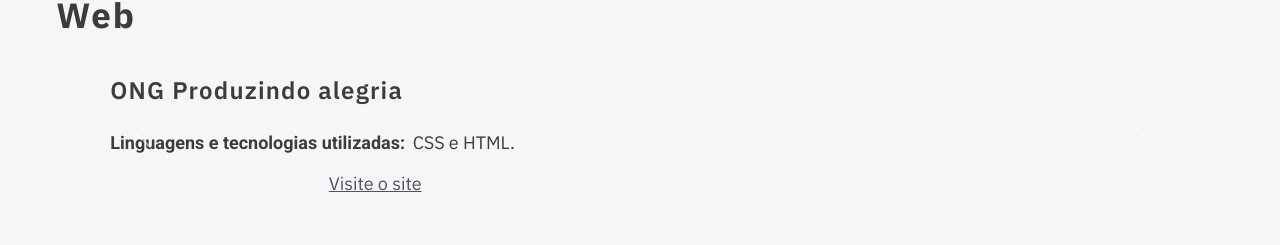
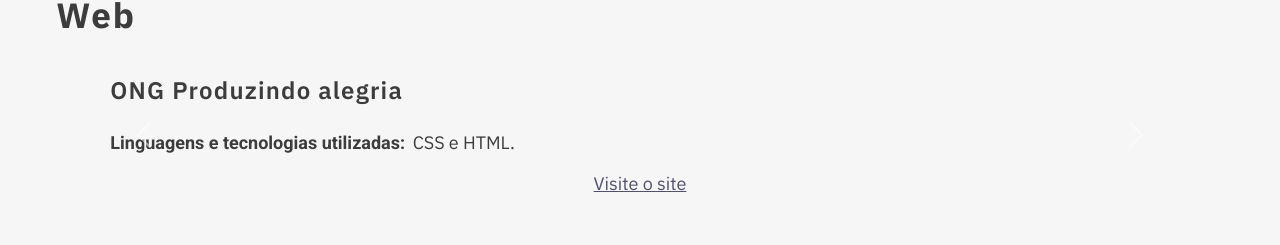
Before and after one commit to miilacg/portfolio, a Next.js app: page /Projetos in a window 1280 px wide. Shown: the part 341-586 px from the top of the page. Built offline with nearby package versions, Linux system fonts and the light colour scheme.

Commit message:
PROJETO: correções de estilo

```diff
--- a/src/pages/Projetos.tsx
+++ b/src/pages/Projetos.tsx
@@ -31,7 +31,7 @@ export default function Projetos() {
                   category == project.category && (
                     <Carousel.Item key={ project.id }>
                       <div className={ styles.project }>
-                        <div className={ styles.description }>
+                        <div className={ styles.description } style={{ width: project.image ? '50%' : '100%', margin: project.image ? '0 1.5625rem 0 0' : '0' }}>
                           <Typography variant='h3'> { project.title } </Typography>
 
                           <div dangerouslySetInnerHTML={{ __html: project.description }} />
--- a/src/styles/pages/Projetos.module.scss
+++ b/src/styles/pages/Projetos.module.scss
@@ -2,7 +2,7 @@
   height: auto;
 
   margin-top: 4.3125rem;
-  padding-bottom: calc(var(--alturaFooter) + 3.8125rem);
+  padding-bottom: 1rem;
 
   h1 {
     margin: 0;
@@ -32,9 +32,6 @@
       padding: 0 3.375rem;
 
       .description {
-        width: 50%;
-        margin: 0 1.5625rem 0 0;
-
         h3 {
           margin-bottom: 1.4375rem;
           justify-content: left;
```
